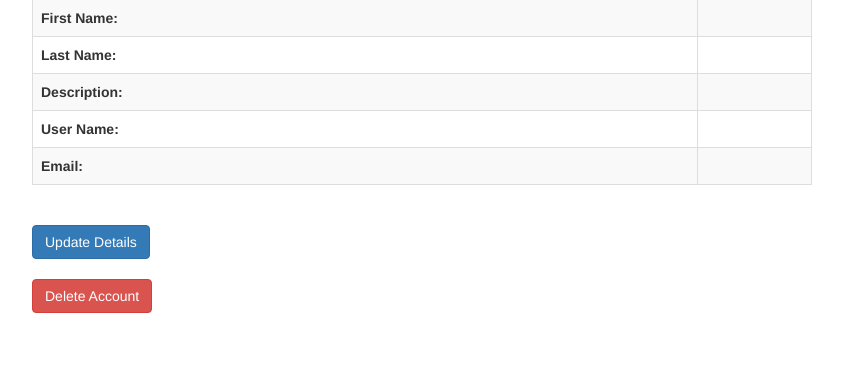
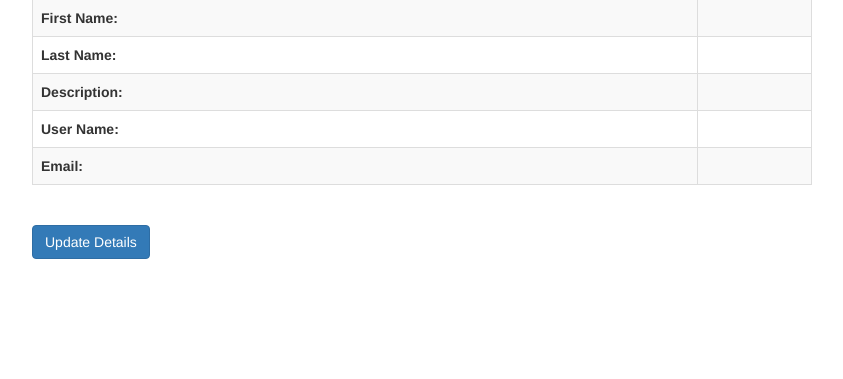
Before and after one commit to lzimmerman96/team7project, a Django app: page /account_details in a window 1280 px wide. Shown: the part 123-502 px from the top of the page, without its empty margins (23-866 px from the left). Run offline with Django 3.2, Linux system fonts and the light colour scheme; parts of the project's set-up code (start-up, migrations or seed data) failed here and were passed over; some libraries are stand-ins or nearby versions.

Commit message:
Revert "Update delete function"
This reverts commit e1694543bdadeb7ed55cfb04836dd6d3c3f00969.

```diff
--- a/gallery/templates/registration/account_details.html
+++ b/gallery/templates/registration/account_details.html
@@ -54,10 +54,6 @@
             <a href="{% url 'gallery:update_account_details' pk=user.pk pk_alt=user.artist.pk %}" class="row">
                 <span class="btn btn-primary">Update Details</span>
             </a>
-            <a href="{% url 'gallery:artist_delete' pk=user.pk %}" onclick="return confirm('Are you sure you want to delete?')" class="row">
-                <span class="btn btn-danger">Delete Account</span>
-            </a>
-
     </div>
 
 {% endblock %}
```
Also changed, not shown: db.sqlite3.
